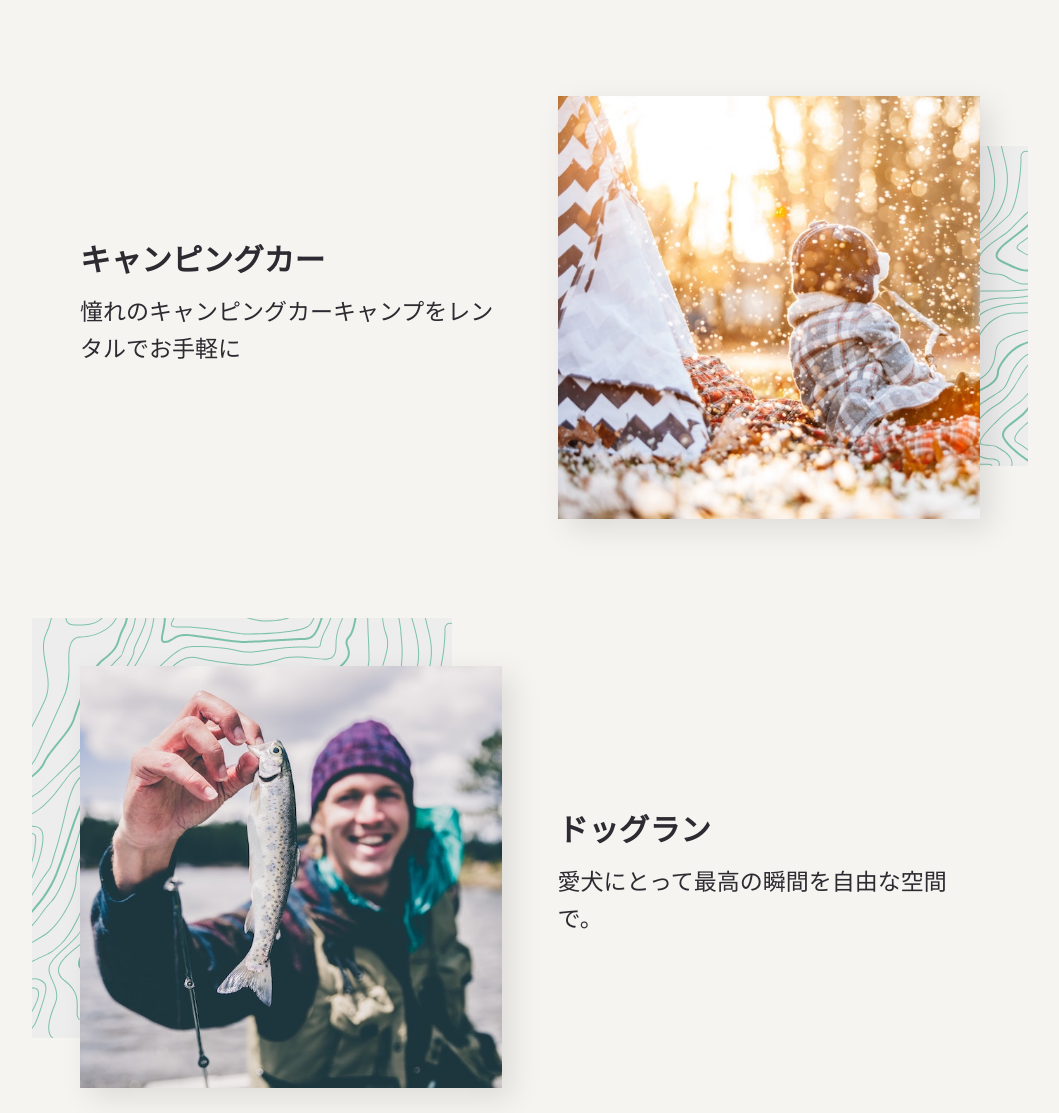
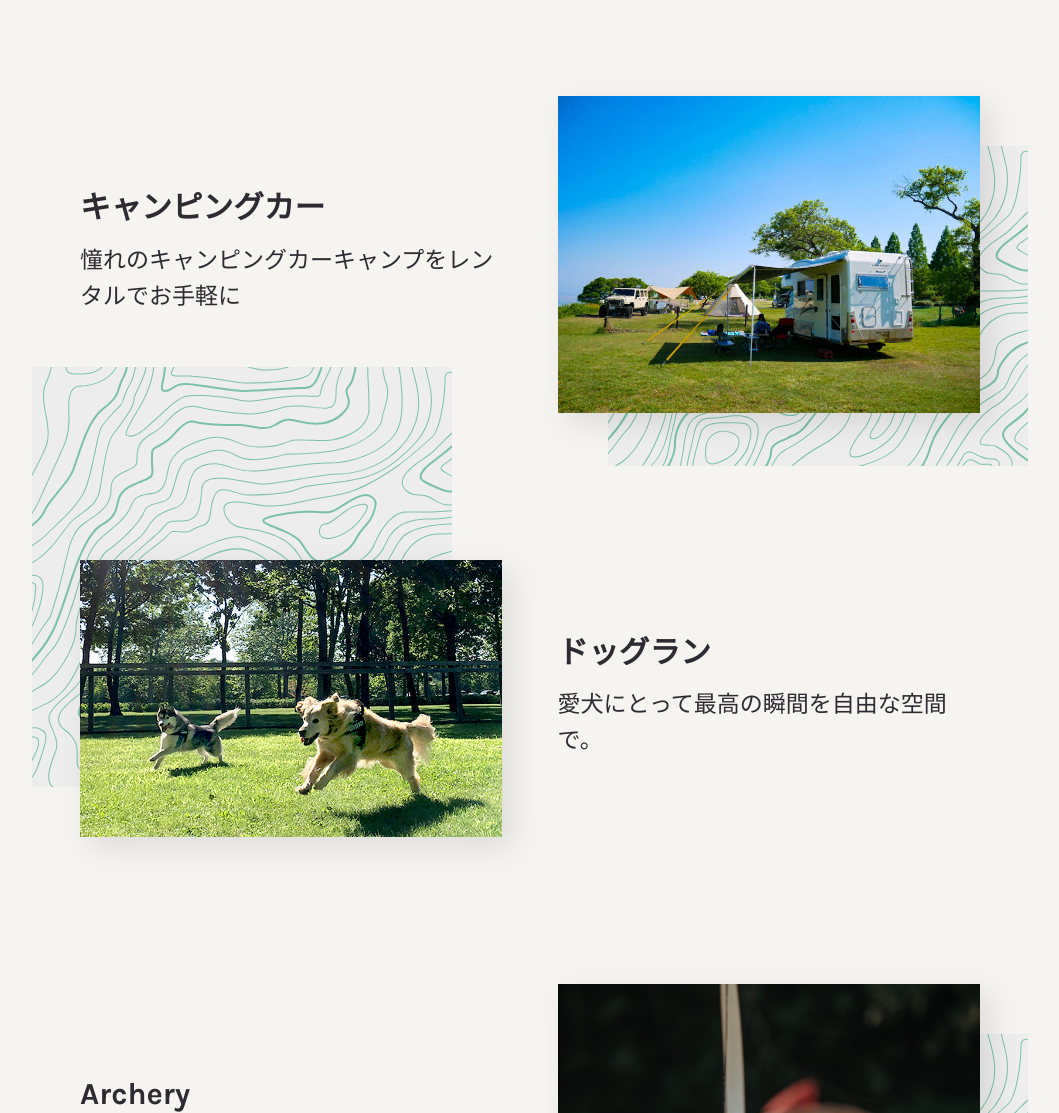
Before and after one commit to taro-arumakan/chippewa, a plain HTML site: page index.html in a window 1280 px wide. Shown: the part 735-1848 px from the top of the page, without its empty margins (110-1169 px from the left). Drawn offline with nearby package versions, Linux system fonts and the light colour scheme.

Commit message:
Update 2021-04-09T13:13:39.339Z

```diff
--- a/index.html
+++ b/index.html
@@ -59,14 +59,14 @@
                 </div>
                 <div class="grid-column span-half pt3 pb3 mobile-m order-3 reveal-on-scroll is-revealing">
                     <div class="relative">
-                        <img class="info-image relative z2" src="img/teepee.jpg" alt="Camping Car">
+                        <img class="info-image relative z2" src="img/camping_car.jpg" alt="Camping Car">
                         <div class="pattern pattern--right-middle absolute z1"></div>
                     </div>
                 </div>
                 <!-- dogrun -->
                 <div class="grid-column span-half pt3 pb3 mobile-m order-5 reveal-on-scroll is-revealing">
                     <div class="relative">
-                        <img class="info-image relative z2" src="img/fishing.jpg" alt="Dog Run">
+                        <img class="info-image relative z2" src="img/dogrun.jpg" alt="Dog Run">
                         <div class="pattern pattern--left-up absolute z1"></div>
                     </div>
                 </div>
```
